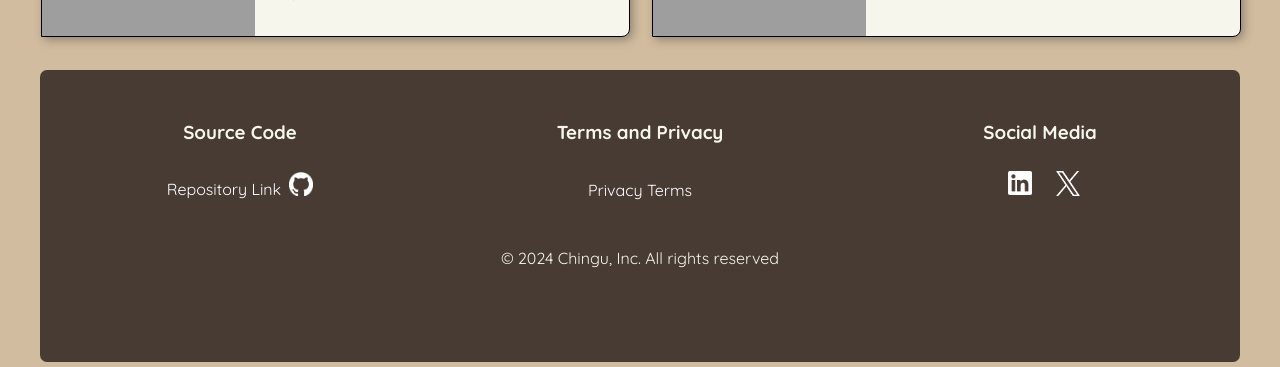
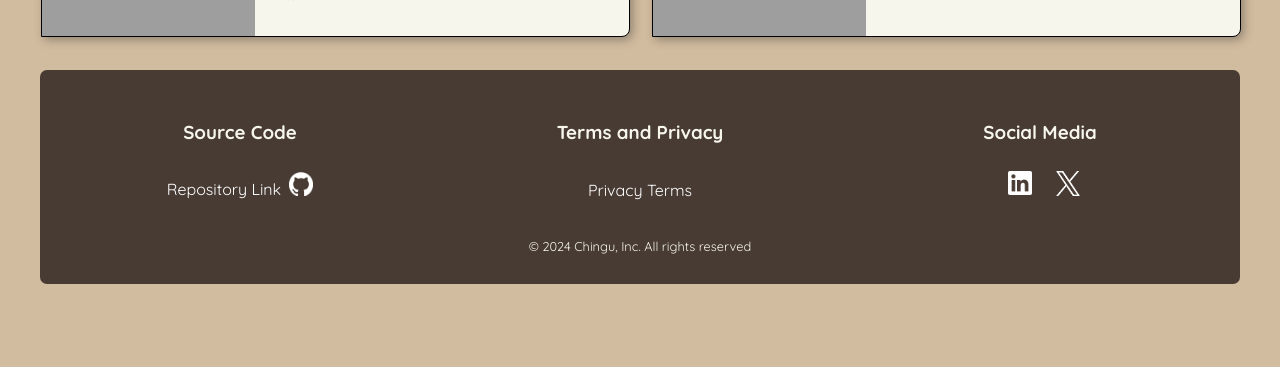
Before and after one commit to chingu-voyages/v50-tier1-team-03, a React (Vite) app: page / in a window 1280 px wide. Shown: the part 4367-4734 px from the top of the page. After the commit the page ends 4659 px from the top, so only its background shows below. Built offline with nearby package versions, Linux system fonts and the light colour scheme; grey boxes are pictures that could not be loaded.

Commit message:
styling tweaks for footer

```diff
--- a/src/index.css
+++ b/src/index.css
@@ -220,14 +220,13 @@ section {
 
 .footer {
   margin-top: 2em;
-  padding: 20px;
+  padding: 20px 0 0;
   background-color: rgb(72, 59, 52);
   border-radius: 7px;
   display: flex;
   flex-direction: column;
   justify-content: space-around;
   align-items: center;
-  height: 50vh;
 }
 
 .footer--link{
@@ -250,6 +249,11 @@ section {
 .social--links {
   display: flex;
   gap: 1em;
+}
+
+.footer--note {
+  margin-top: 2em;
+  font-size: 0.8rem
 }
 
 /* ======== Menu Item Page ======== */
@@ -412,7 +416,7 @@ section {
 
   .footer {
     height: 100%;
-    padding: 50px 0;
+    padding: 50px 0 20px;
     flex-direction: row;
     flex-wrap: wrap;
   }
@@ -430,9 +434,9 @@ section {
   }
 
   .footer--note {
-     margin-top: 2em;
      text-align: center;
      width: 100%;
+     margin-bottom: -2em;
   }
 
 }
```
